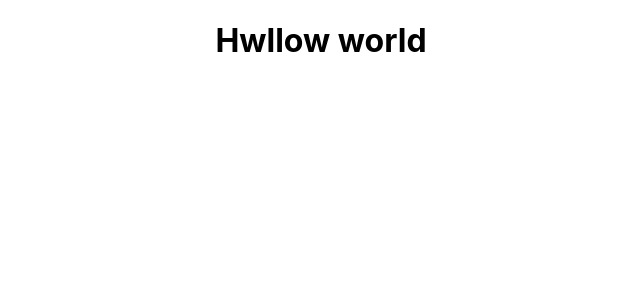
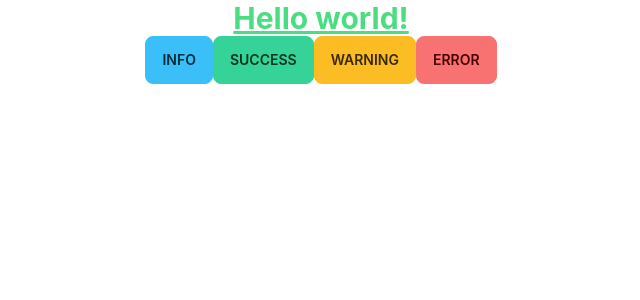
Before and after one commit to aliftareq/doctors-portal-client, a React (Create React App) app: page / in a window 1280 px wide. Shown: the top 300 px of the page, without its empty margins (319-959 px from the left). Built offline with nearby package versions, Linux system fonts and the light colour scheme.

Commit message:
Layout setup

```diff
--- /dev/null
+++ b/postcss.config.js
@@ -0,0 +1,6 @@
+module.exports = {
+  plugins: {
+    tailwindcss: {},
+    autoprefixer: {},
+  },
+}
--- a/src/App.js
+++ b/src/App.js
@@ -1,10 +1,15 @@
-import logo from './logo.svg';
 import './App.css';
 
 function App() {
   return (
     <div className="App">
-      <h1>Hwllow world</h1>
+      <h1 className="text-3xl font-bold text-green-400 underline">
+        Hello world!
+      </h1>
+      <button className="btn btn-info">Info</button>
+      <button className="btn btn-success">Success</button>
+      <button className="btn btn-warning">Warning</button>
+      <button className="btn btn-error">Error</button>
     </div>
   );
 }
--- /dev/null
+++ b/src/Layout/Main.js
@@ -0,0 +1,16 @@
+import React from 'react';
+import { Outlet } from 'react-router-dom';
+import Footer from '../Pages/Shared/Footer/Footer';
+import NavBar from '../Pages/Shared/NavBar/NavBar';
+
+const Main = () => {
+    return (
+        <div>
+            <NavBar></NavBar>
+            <Outlet></Outlet>
+            <Footer></Footer>
+        </div>
+    );
+};
+
+export default Main;
--- /dev/null
+++ b/src/Pages/HomePage/Home/Home.js
@@ -0,0 +1,11 @@
+import React from 'react';
+
+const Home = () => {
+    return (
+        <div>
+            <h1>This is Home.</h1>
+        </div>
+    );
+};
+
+export default Home;
--- /dev/null
+++ b/src/Pages/Shared/Footer/Footer.js
@@ -0,0 +1,11 @@
+import React from 'react';
+
+const Footer = () => {
+    return (
+        <div>
+            <h1>This is a Footer</h1>
+        </div>
+    );
+};
+
+export default Footer;
--- /dev/null
+++ b/src/Pages/Shared/NavBar/NavBar.js
@@ -0,0 +1,11 @@
+import React from 'react';
+
+const NavBar = () => {
+    return (
+        <div>
+            <h1>This is a NavBar</h1>
+        </div>
+    );
+};
+
+export default NavBar;
--- a/src/index.css
+++ b/src/index.css
@@ -1,3 +1,8 @@
+@tailwind base;
+@tailwind components;
+@tailwind utilities;
+
+
 body {
   margin: 0;
   font-family: -apple-system, BlinkMacSystemFont, 'Segoe UI', 'Roboto', 'Oxygen',
--- /dev/null
+++ b/tailwind.config.js
@@ -0,0 +1,10 @@
+/** @type {import('tailwindcss').Config} */
+module.exports = {
+  content: [
+    "./src/**/*.{js,jsx,ts,tsx}",
+  ],
+  theme: {
+    extend: {},
+  },
+  plugins: [require("daisyui")],
+}
```
Also changed, not shown: package.json (+7 -0 lines), 1 other file (tests, documents, lock files or other folders).
